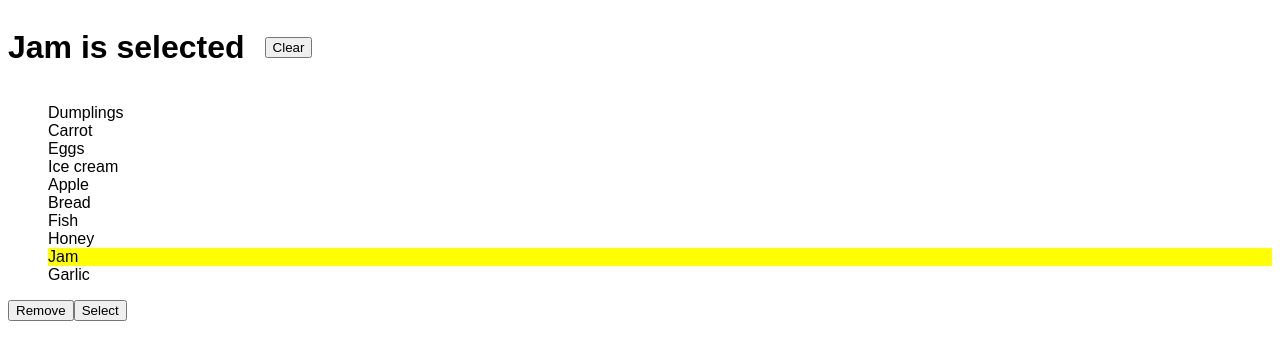
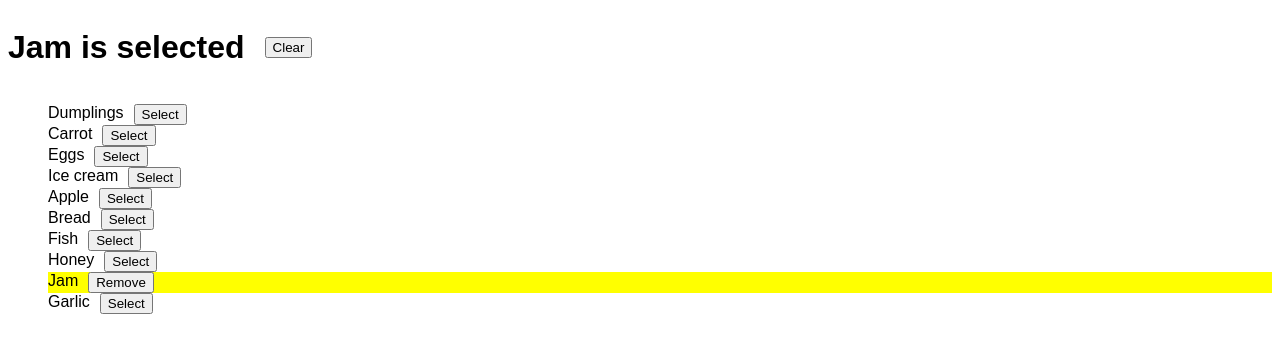
Before and after one commit to mate-academy/react_goods-selector, a React (Create React App) app: page / in a window 1280 px wide. Shown: the top 360 px of the page. Built offline with nearby package versions, Linux system fonts and the light colour scheme.

Commit message:
Solution

```diff
--- a/src/App.tsx
+++ b/src/App.tsx
@@ -1,51 +1,69 @@
+import classNames from 'classnames';
 import React from 'react';
 import './App.scss';
 
-// import goodsFromServer from './goods';
+import goodsFromServer from './goods';
 
-export const App: React.FC = () => {
+export class App extends React.Component {
+  state = {
+    selectedGood: 'Jam',
+  };
+
+  render() {
+    const { selectedGood } = this.state;
+
     return (
       <main className="App">
         <header className="App__header">
           <h1 className="App__title">
-          Jam is selected
+            { selectedGood ? `${selectedGood} is selected` : 'No goods selected'}
           </h1>
 
+          {selectedGood
+            && (
               <button
                 type="button"
                 className="App__clear"
+                onClick={() => this.setState({ selectedGood: '' })}
               >
                 Clear
               </button>
+            )}
         </header>
 
         <ul>
-        <li className="Good">Dumplings</li>
-        <li className="Good">Carrot</li>
-        <li className="Good">Eggs</li>
-        <li className="Good">Ice cream</li>
-        <li className="Good">Apple</li>
-        <li className="Good">Bread</li>
-        <li className="Good">Fish</li>
-        <li className="Good">Honey</li>
-        <li className="Good Good--active">Jam</li>
-        <li className="Good">Garlic</li>
-      </ul>
-
-      {/* Put required buttons into each Good */}
+          {goodsFromServer.map(good => (
+            <li
+              key={good}
+              className={classNames(
+                'Good',
+                { 'Good--active': selectedGood === good },
+              )}
+            >
+              {good}
+              {selectedGood === good
+                ? (
                   <button
                     type="button"
                     className="Good__remove"
+                    onClick={() => this.setState({ selectedGood: '' })}
                   >
                     Remove
                   </button>
-
+                )
+                : (
                   <button
                     type="button"
                     className="Good__select"
+                    onClick={() => this.setState({ selectedGood: good })}
                   >
                     Select
                   </button>
+                )}
+            </li>
+          ))}
+        </ul>
       </main>
     );
-};
+  }
+}
```
Also changed, not shown: 1 other file (tests, documents, lock files or other folders). Lines whose indentation alone changed are shown as unchanged.
